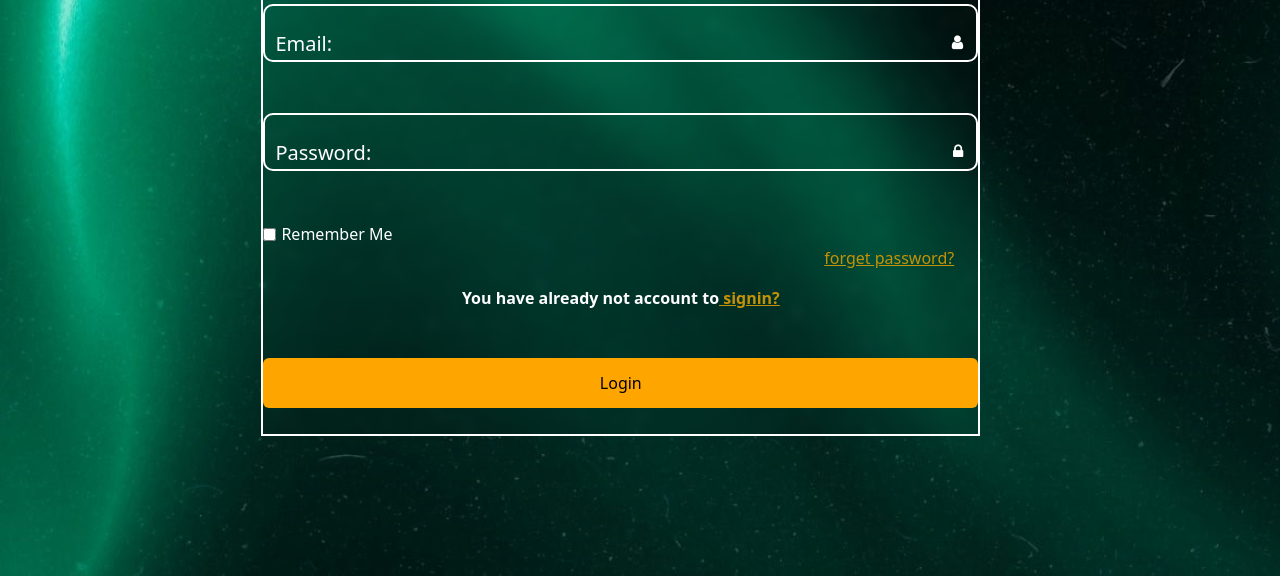
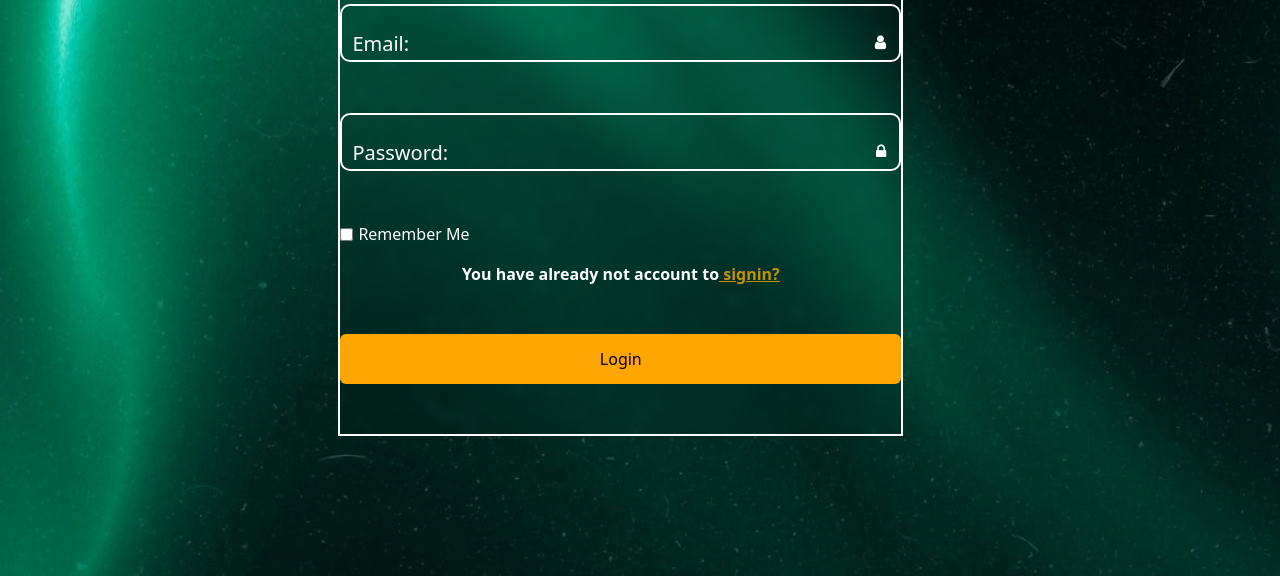
Before and after one commit to alizaGhanci/Tik-tok-toe, a plain HTML site: page TIK TAK TOE/login.html in a window 1280 px wide. Shown: the part 224-800 px from the top of the page. Drawn offline with nearby package versions, Linux system fonts and the light colour scheme.

Commit message:
Update login.html

```diff
--- a/TIK TAK TOE/login.html
+++ b/TIK TAK TOE/login.html
@@ -52,13 +52,7 @@
               <div class="remember"><input type="checkbox" /> Remember Me</div>
             </div>
           </div>
-          <div class="row d-flex">
-            <div class="col-12 col-sm-12">
-              <div class="a">
-                <a href="#">forget password?</a>
-              </div>
-            </div>
-          </div>
+
           <div class="div d-flex justify-content-center pt-3">
             <p class=" paragraph text-white fw-bold">You have already not account to<a href="D:\Games\index.html"> signin?</a></p>
           </div>
```
